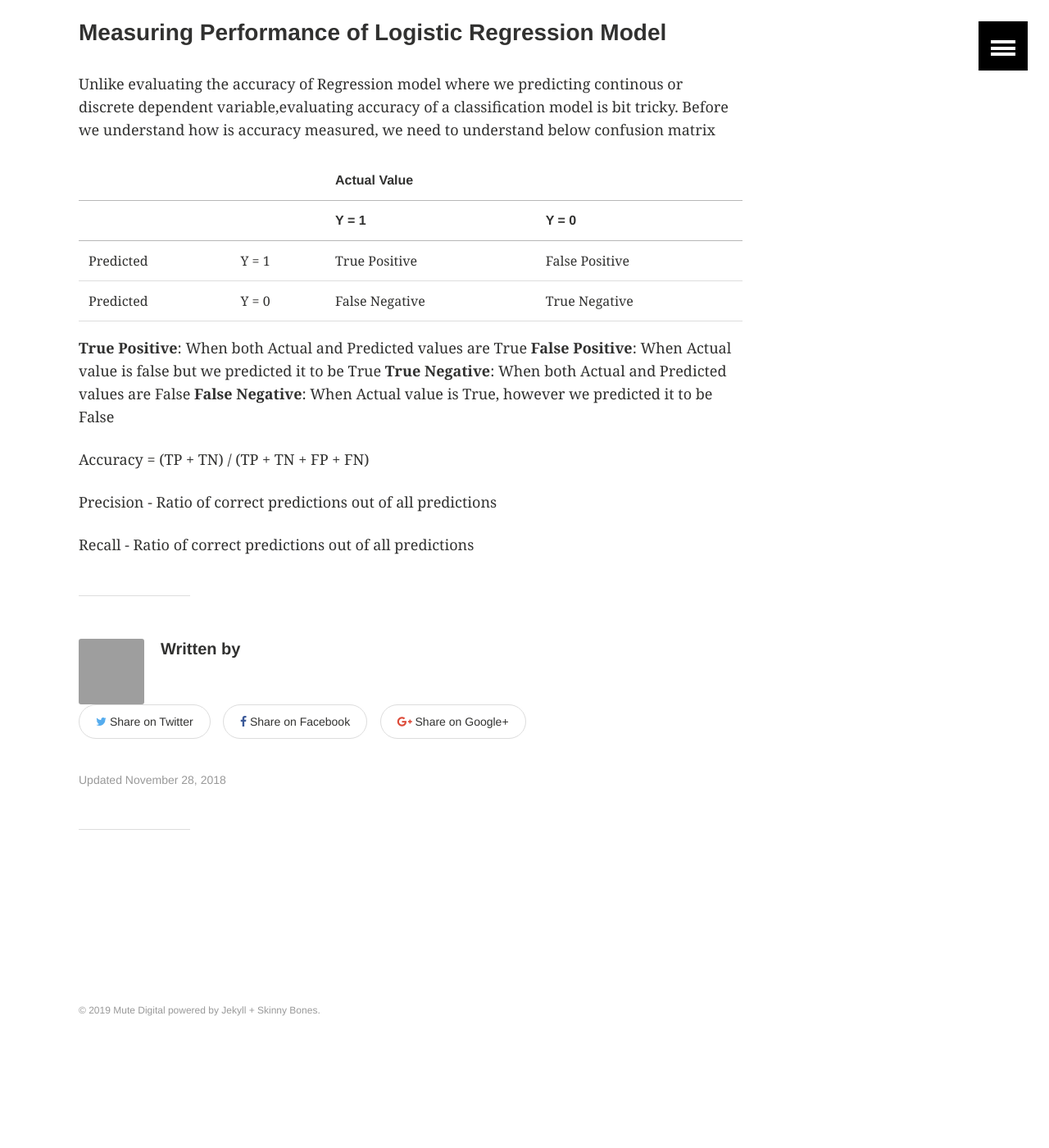
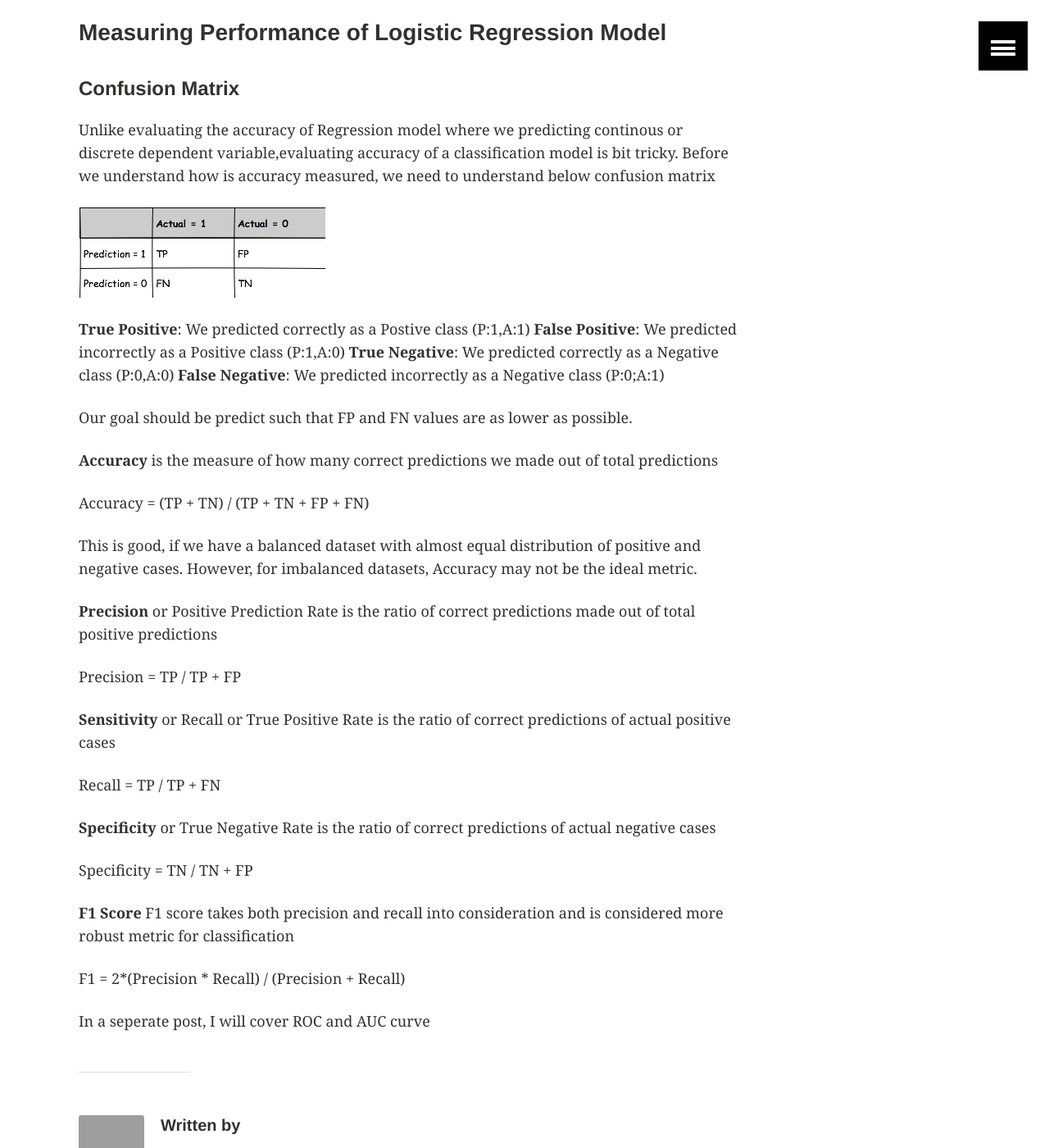
Before and after one commit to celiberate/TPE, a Jekyll site: the page built from _posts/2018-11-28-Logistic Regression.md, in a window 1280 px wide and 1400 px high, scrolled down 4622 px. Shown: the whole window at 82% size. Built offline with Jekyll 4.4.1, drawn with Linux system fonts in a browser that asks for light colours; formulas are drawn with MathJax 3; comment, search, counter and statistics services are not loaded; before the commit the page ends 5939 px from its top, so only the background shows below that; grey boxes are pictures that could not be loaded.

Commit message:
teaser image for logistic regression

```diff
--- a/_posts/2018-11-28-Logistic Regression.md
+++ b/_posts/2018-11-28-Logistic Regression.md
@@ -134,28 +134,45 @@
 
 
 ### Measuring Performance of Logistic Regression Model
+
+#### Confusion Matrix
+
 Unlike evaluating the accuracy of Regression model where we predicting continous or discrete dependent variable,evaluating accuracy of a classification model is bit tricky. Before we understand how is accuracy measured, we need to understand below confusion matrix
 
-| | | Actual Value|
-| | |Y = 1 | Y = 0|
-|-------|--------|
-|Predicted | Y = 1 |True Positive | False Positive |
-| | |-------|--------|
-| Predicted | Y = 0|False Negative | True Negative |
-|-------|--------|
 
-**True Positive**: When both Actual and Predicted values are True
-**False Positive**: When Actual value is false but we predicted it to be True
-**True Negative**: When both Actual and Predicted values are False
-**False Negative**: When Actual value is True, however we predicted it to be False
+![cm Function](/images/assets/LogisticRegression/confusionmatrix.png)
 
+
+**True Positive**: We predicted correctly as a Postive class (P:1,A:1)
+**False Positive**: We predicted incorrectly as a Positive class (P:1,A:0)
+**True Negative**: We predicted correctly as a Negative class (P:0,A:0)
+**False Negative**: We predicted incorrectly as a Negative class (P:0;A:1)
+
+Our goal should be predict such that FP and FN values are as lower as possible.
+
+**Accuracy** is the measure of how many correct predictions we made out of total predictions
 
 Accuracy = (TP + TN) / (TP + TN + FP + FN)
 
-Precision - Ratio of correct predictions out of all predictions
+This is good, if we have a balanced dataset with almost equal distribution of positive and negative cases. However, for imbalanced datasets, Accuracy may not be the ideal metric.
 
-Recall - Ratio of correct predictions out of all predictions
+**Precision** or Positive Prediction Rate is the ratio of correct predictions made out of total positive predictions
 
+Precision = TP / TP + FP
+
+**Sensitivity** or Recall or True Positive Rate is the ratio of correct predictions of actual positive cases
+
+Recall = TP / TP + FN
+
+**Specificity** or True Negative Rate is the ratio of correct predictions of actual negative cases
+
+Specificity = TN / TN + FP
+
+**F1 Score** F1 score takes both precision and recall into consideration and is considered more robust metric for classification
+
+F1 = 2*(Precision * Recall) / (Precision + Recall)
+
+In a seperate post, I will cover ROC and AUC curve
 
 {% if page.hasregex %}
 <script type="text/javascript" src="https://cdn.mathjax.org/mathjax/latest/MathJax.js?config=TeX-AMS-MML_HTMLorMML"></script>
```
Also changed, not shown: images/assets/LogisticRegression/confusionmatrix.png (added), 2 other files.
